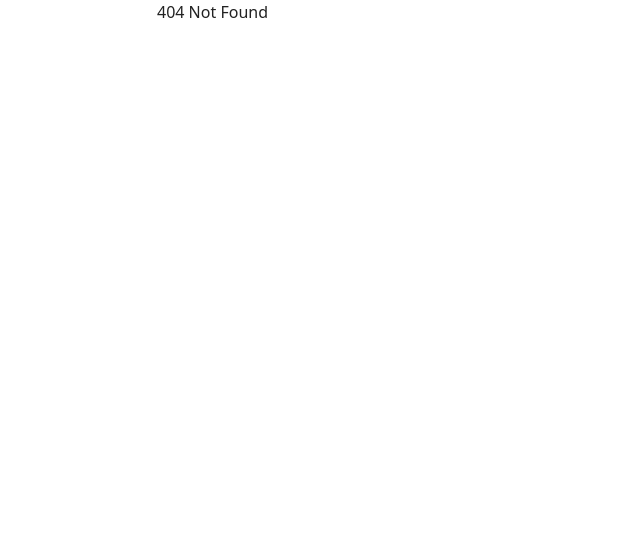
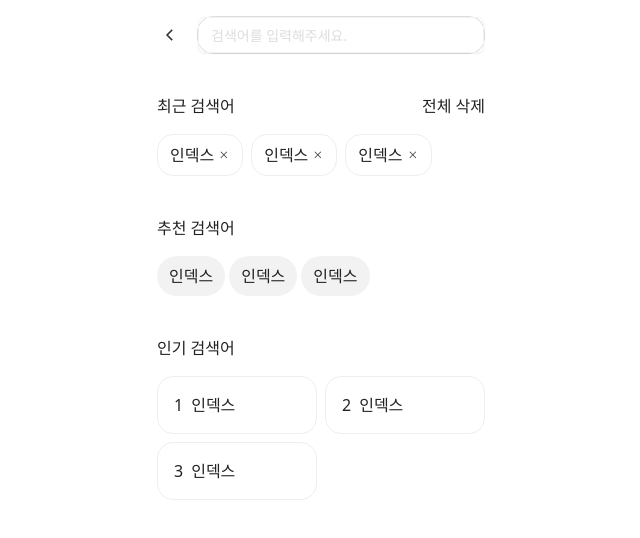
Before and after one commit to wageulwageul1003/inkdex-frontend-web, a Next.js app: page /search in a window 1280 px wide. Before the commit this address had no page. Shown: the top 538 px of the page, without its empty margins (319-959 px from the left). Built offline with nearby package versions, Linux system fonts and the light colour scheme; what @xpd/tailwind-3dtransforms would draw is missing.

Commit message:
feat: implement search page with hot, recent, and recommended keywords components

```diff
--- /dev/null
+++ b/src/app/(public)/search/page.tsx
@@ -0,0 +1,5 @@
+import { Search } from '@/components/views/(public)/search';
+
+export default function SearchPage() {
+  return <Search />;
+}
--- /dev/null
+++ b/src/components/views/(public)/search/_components/Hot.tsx
@@ -0,0 +1,33 @@
+export const hotItems = [
+  {
+    value: '1',
+    label: '인덱스',
+  },
+  {
+    value: '2',
+    label: '인덱스',
+  },
+  {
+    value: '3',
+    label: '인덱스',
+  },
+];
+
+export const Hot = () => {
+  return (
+    <div className="flex flex-col gap-4">
+      <p>인기 검색어</p>
+      <div className="grid grid-cols-2 gap-2">
+        {hotItems.map((item, index) => (
+          <div
+            key={index}
+            className="flex items-center gap-2 rounded-[16px] border border-gray-300 p-4"
+          >
+            <p>{index + 1}</p>
+            <p>{item.label}</p>
+          </div>
+        ))}
+      </div>
+    </div>
+  );
+};
--- /dev/null
+++ b/src/components/views/(public)/search/_components/Recents.tsx
@@ -0,0 +1,38 @@
+import { Icons } from '@/components/shared/icons';
+
+export const recentItems = [
+  {
+    uuid: '1',
+    keyword: '인덱스',
+  },
+  {
+    uuid: '2',
+    keyword: '인덱스',
+  },
+  {
+    uuid: '3',
+    keyword: '인덱스',
+  },
+];
+
+export const Recents = () => {
+  return (
+    <div className="flex flex-col gap-4">
+      <div className="flex items-center justify-between">
+        <p>최근 검색어</p>
+        <p>전체 삭제</p>
+      </div>
+      <div className="flex gap-2">
+        {recentItems.map((item) => (
+          <div
+            key={item.uuid}
+            className="flex items-center gap-1 rounded-[16px] border border-gray-300 px-3 py-2"
+          >
+            <p>{item.keyword}</p>
+            <Icons.close className="size-3 fill-black" />
+          </div>
+        ))}
+      </div>
+    </div>
+  );
+};
--- /dev/null
+++ b/src/components/views/(public)/search/_components/Recommends.tsx
@@ -0,0 +1,27 @@
+import Chips from '@/components/shared/chips';
+
+export const recommendItems = [
+  {
+    value: '1',
+    label: '인덱스',
+  },
+  {
+    value: '2',
+    label: '인덱스',
+  },
+  {
+    value: '3',
+    label: '인덱스',
+  },
+];
+
+export const Recommends = () => {
+  return (
+    <div className="flex flex-col gap-4">
+      <p>추천 검색어</p>
+      <div>
+        <Chips items={recommendItems} />
+      </div>
+    </div>
+  );
+};
--- /dev/null
+++ b/src/components/views/(public)/search/index.tsx
@@ -0,0 +1,53 @@
+'use client';
+
+import { zodResolver } from '@hookform/resolvers/zod';
+import { useForm } from 'react-hook-form';
+import z from 'zod';
+
+import { Hot } from './_components/Hot';
+import { Recents } from './_components/Recents';
+import { Recommends } from './_components/Recommends';
+import { searchSchema } from './schema';
+
+import FormFields, { FormFieldType } from '@/components/shared/form-fields';
+import { Icons } from '@/components/shared/icons';
+import { Form } from '@/components/ui/form';
+
+export const Search = () => {
+  const form = useForm<z.infer<typeof searchSchema>>({
+    resolver: zodResolver(searchSchema),
+  });
+
+  const onSubmit = (data: z.infer<typeof searchSchema>) => {
+    console.log(data);
+  };
+  return (
+    <div className="flex flex-col gap-10 py-4">
+      <div className="flex w-full items-center justify-between gap-4">
+        <Icons.keyboardArrowLeft className="size-6 fill-black" />
+        <Form {...form}>
+          <form
+            onSubmit={form.handleSubmit(onSubmit)}
+            className="w-full flex-1"
+          >
+            <div className="flex items-center rounded-[16px] border border-gray-400">
+              <FormFields
+                fieldType={FormFieldType.INPUT}
+                control={form.control}
+                name="searchKeyword"
+                placeholder="검색어를 입력해주세요."
+                className="w-full"
+              />
+            </div>
+          </form>
+        </Form>
+      </div>
+
+      <Recents />
+
+      <Recommends />
+
+      <Hot />
+    </div>
+  );
+};
--- /dev/null
+++ b/src/components/views/(public)/search/schema.ts
@@ -0,0 +1,7 @@
+import { z } from 'zod';
+
+export const searchSchema = z.object({
+  searchKeyword: z.string(),
+});
+
+export type TSearchSchema = z.infer<typeof searchSchema>;
```
